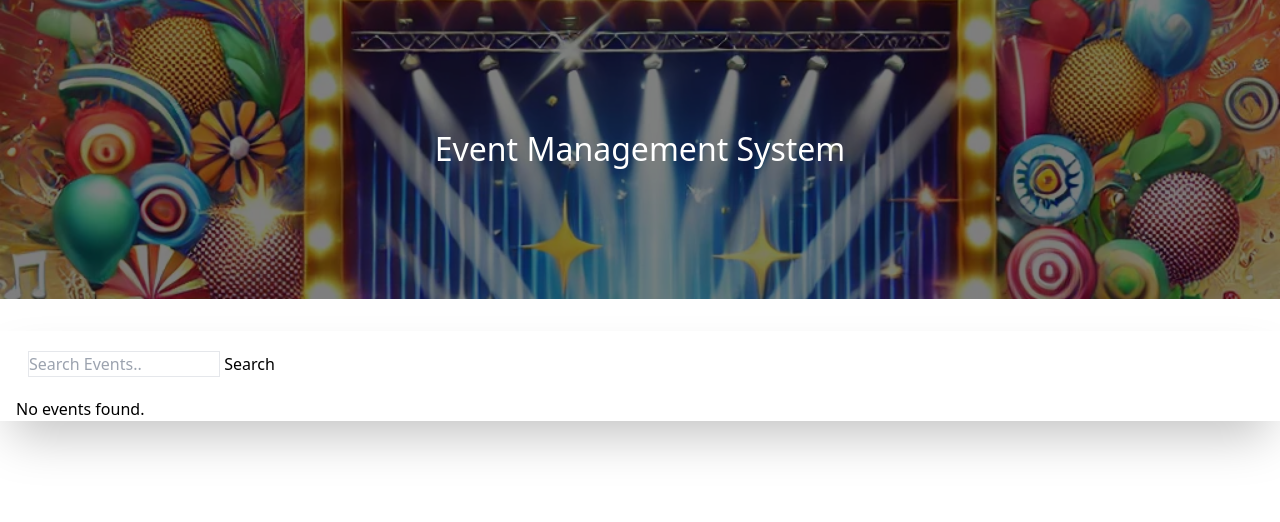
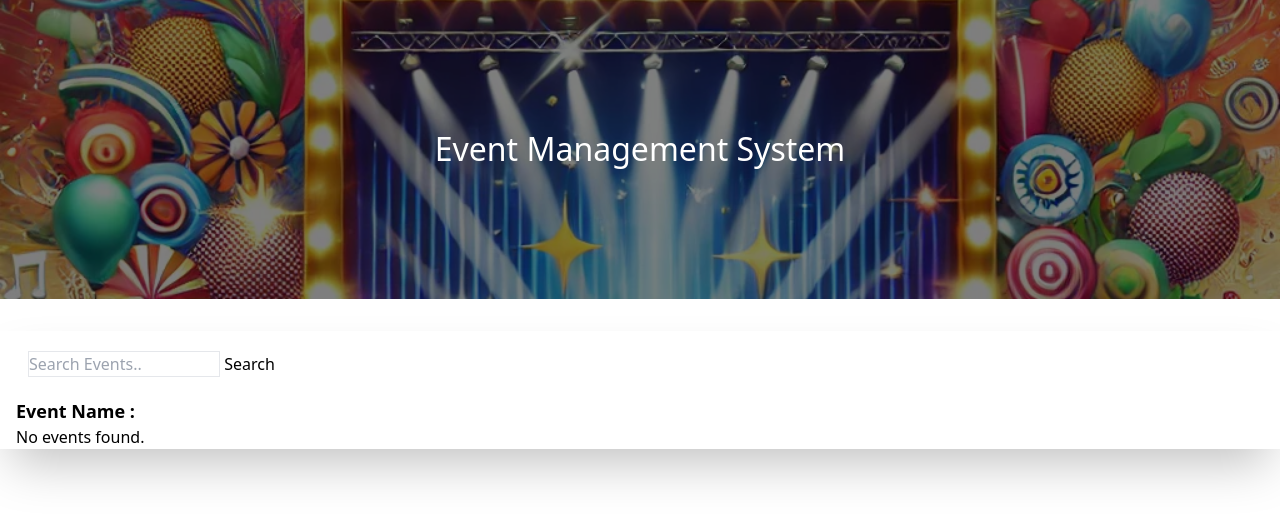
Before and after one commit to pritomcse29/Event-Management-System, a Django app: page /events/home/ in a window 1280 px wide. Shown: the part 49-571 px from the top of the page. Run offline with Django 5.2, Linux system fonts and the light colour scheme; data that the repository does not hold is empty; some libraries are stand-ins or nearby versions.

Commit message:
homepage update

```diff
--- a/events/templates/home.html
+++ b/events/templates/home.html
@@ -19,7 +19,7 @@
                     <button type="submit">Search</button>
                 </form>
 
-
+           <h1 class="font-bold text-lg ">Event Name : </h1>
             <ul>
                 {% for event in events %}
                     <li>{{ event.name }}</li>
```
